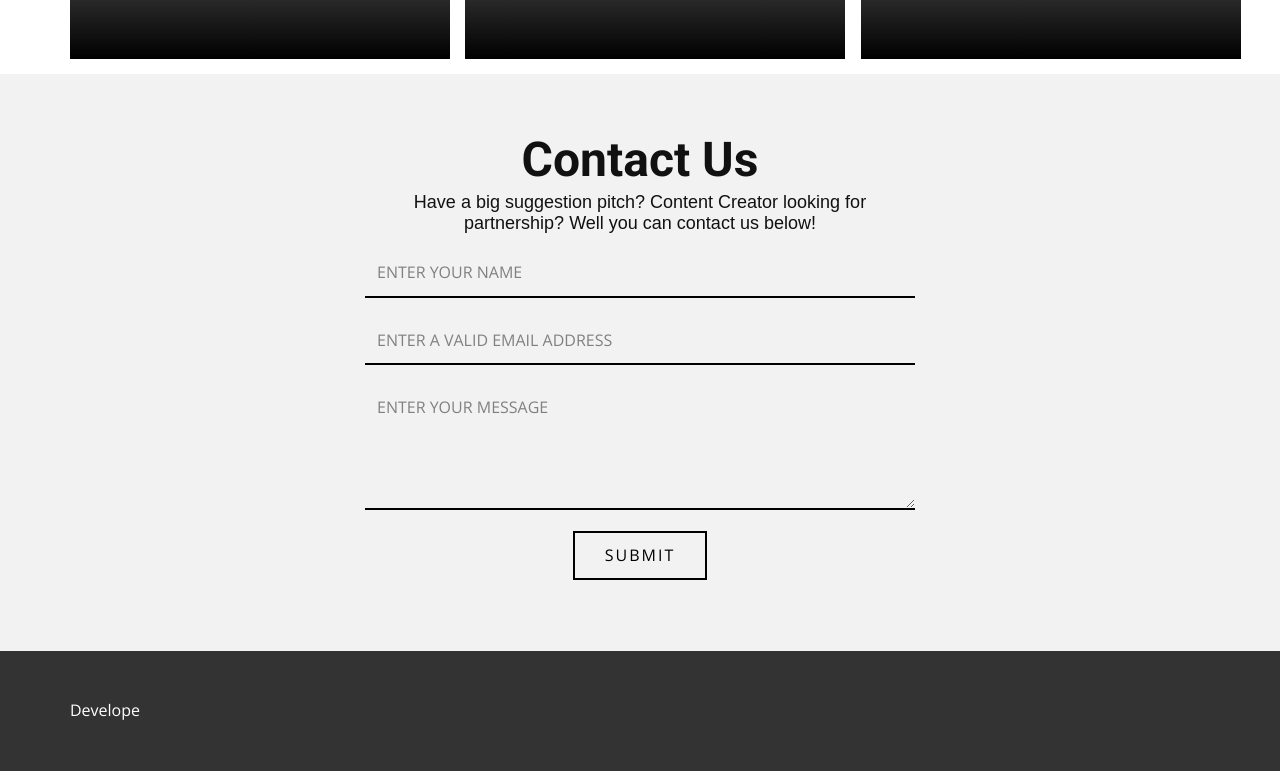
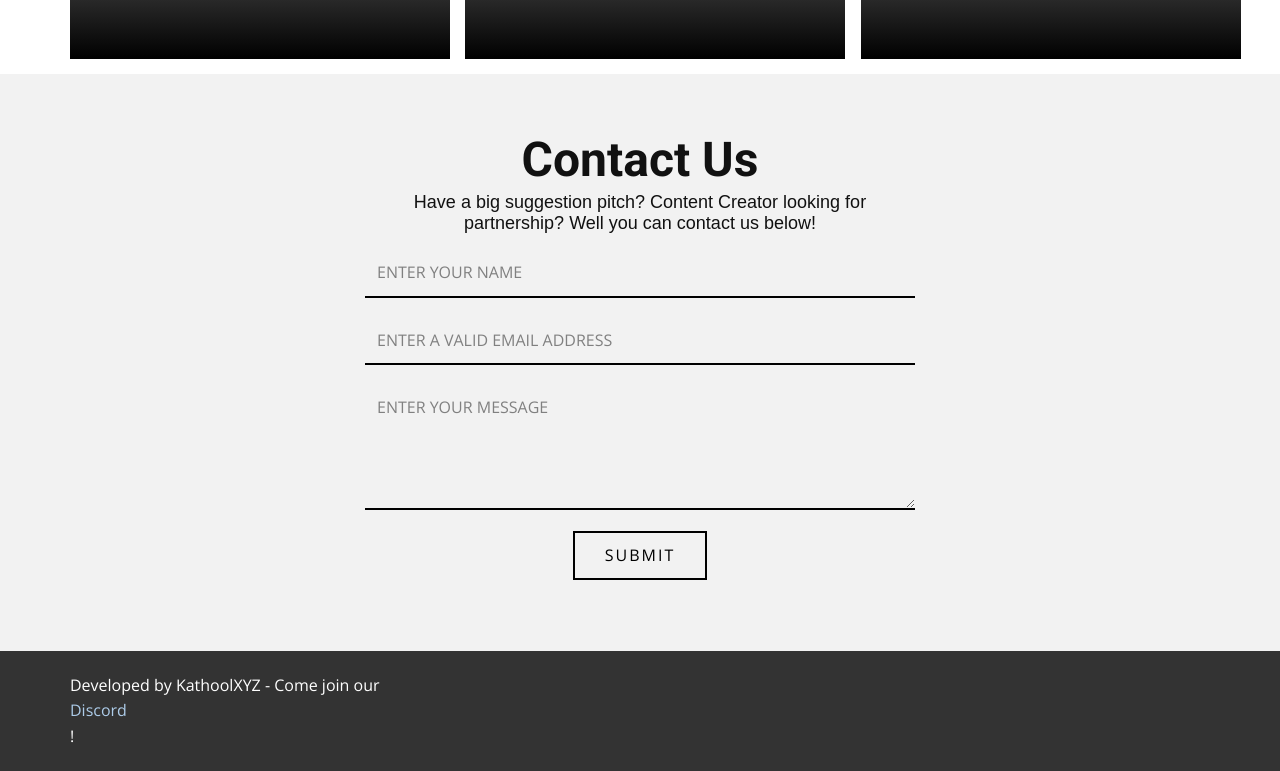
Before and after one commit to kathool/DarxLegends, a plain HTML site: page index.html in a window 1280 px wide. Shown: the part 780-1551 px from the top of the page. Drawn offline with nearby package versions, Linux system fonts and the light colour scheme.

Commit message:
Update index.html

```diff
--- a/index.html
+++ b/index.html
@@ -201,7 +201,7 @@
 
 
     <footer class="u-align-left u-clearfix u-footer u-grey-80 u-footer" id="sec-0427"><div class="u-clearfix u-sheet u-valign-middle u-sheet-1">
-        Develope
+        Developed by KathoolXYZ - Come join our <a href="https://discord.gg/uGxxTZEhXV">Discord</a>!
         </div>
       </div>
     </footer>
```
